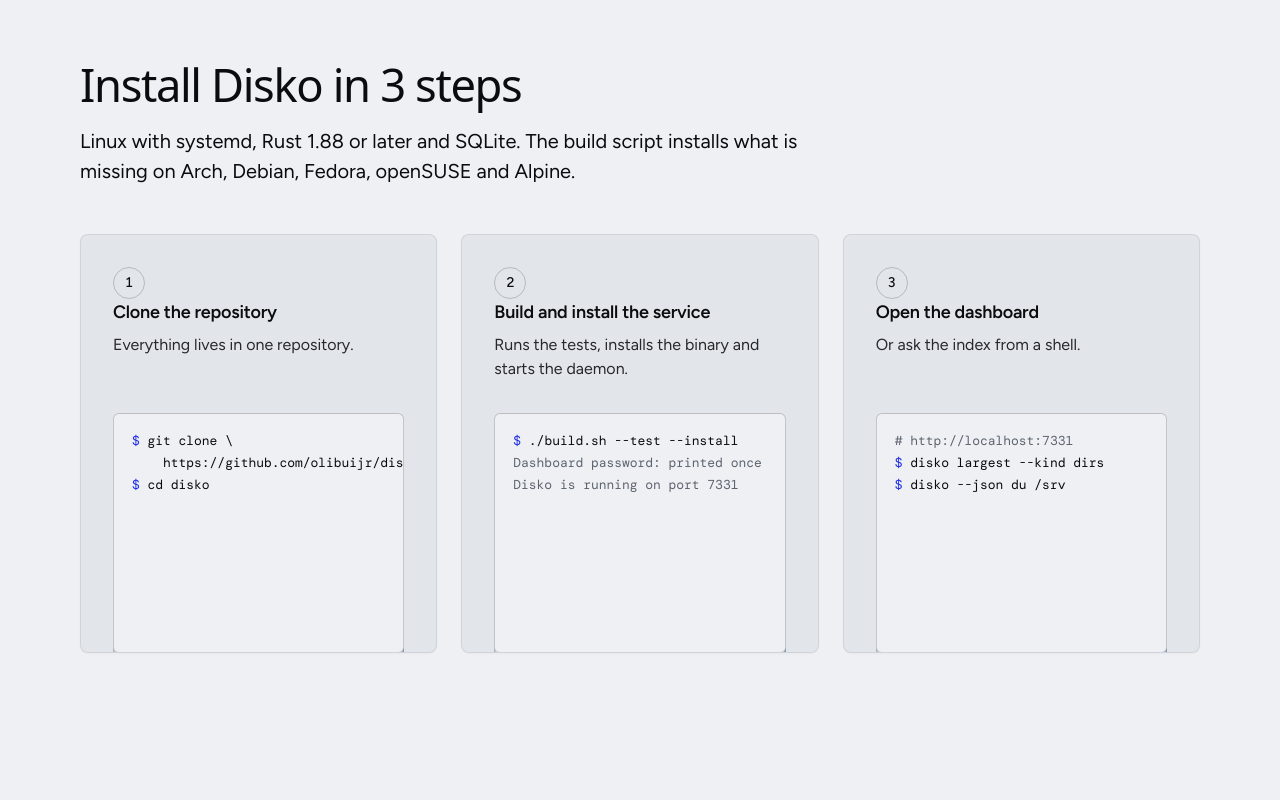
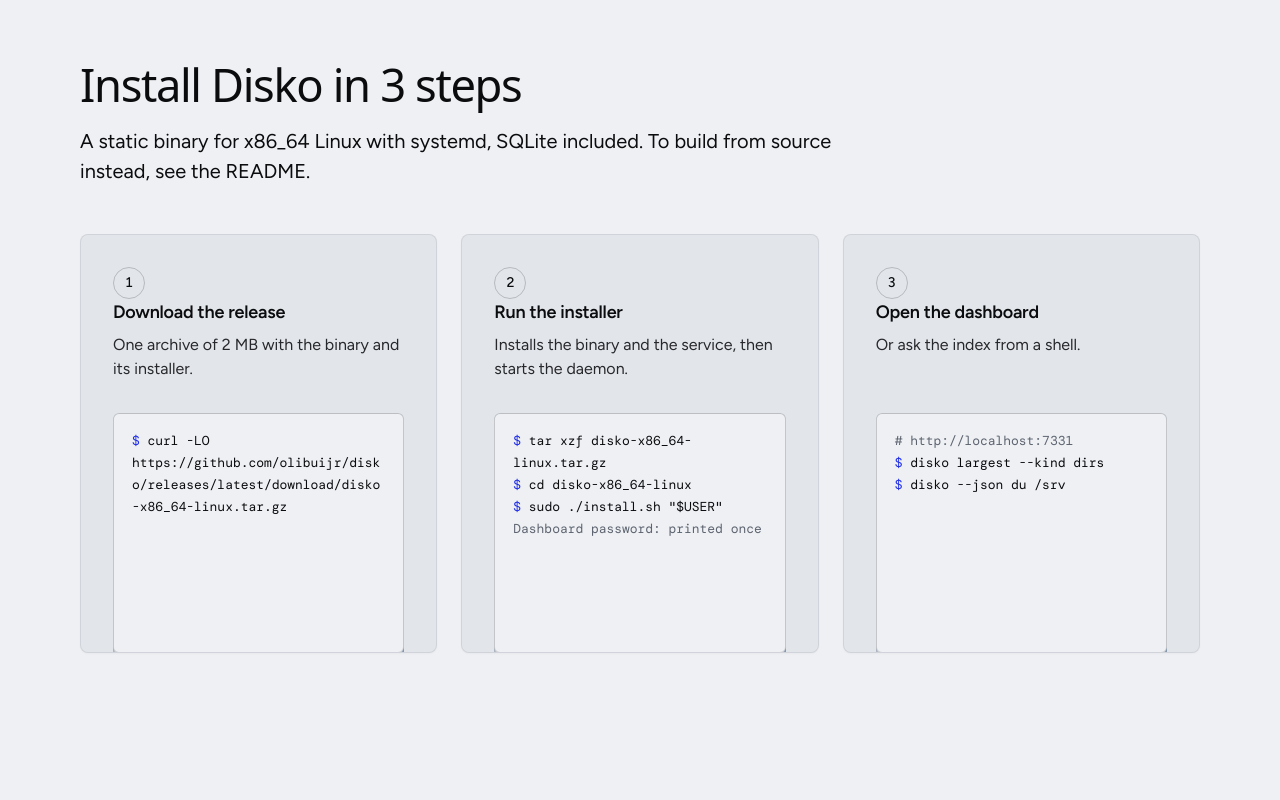
Before and after one commit to olibuijr/disko, a plain HTML site: page site/index.html in a window 1280 px wide. Shown: the part 4060-4860 px from the top of the page. Drawn offline with nearby package versions, Linux system fonts and the light colour scheme; a web font is replaced by a local one.

Commit message:
Ship a static Linux binary on GitHub releases; serve the site at disko.olibuijr.com
release.sh builds an x86_64 musl binary with SQLite compiled in (the new
"bundled" feature), packages it with install.sh and the service unit, and
uploads it with gh. install.sh accepts the binary beside it. The README and
the website install from the latest-release download link, and the site's
canonical address is disko.olibuijr.com.

Co-Authored-By: Claude Opus 5.5 <noreply@anthropic.com>

```diff
--- a/Cargo.toml
+++ b/Cargo.toml
@@ -9,6 +9,10 @@ readme = "README.md"
 keywords = ["filesystem", "disk-usage", "indexer", "daemon", "treemap"]
 categories = ["command-line-utilities", "filesystem"]
 license = "MIT"
+
+[features]
+# Compile SQLite into the binary (used for the static release builds).
+bundled = ["rusqlite/bundled"]
 
 [dependencies]
 anyhow = "1"
--- a/site/index.html
+++ b/site/index.html
@@ -8,9 +8,9 @@
 <meta property="og:type" content="website">
 <meta property="og:title" content="Disko: a live disk-usage index for Linux servers">
 <meta property="og:description" content="Every folder's size, kept current from kernel file events. Free and MIT-licensed.">
-<meta property="og:image" content="https://olibuijr.github.io/disko/share.jpg">
-<meta property="og:url" content="https://olibuijr.github.io/disko/">
-<link rel="canonical" href="https://olibuijr.github.io/disko/">
+<meta property="og:image" content="https://disko.olibuijr.com/share.jpg">
+<meta property="og:url" content="https://disko.olibuijr.com/">
+<link rel="canonical" href="https://disko.olibuijr.com/">
 <meta name="twitter:card" content="summary_large_image">
 <link rel="icon" href="favicon.svg" type="image/svg+xml">
 <meta name="theme-color" content="#eef0f3">
@@ -123,6 +123,7 @@
   #open > .wrap { display: grid; align-content: center; height: 100%; }
   #open .mo-lt__type { font-size: clamp(56px, 13vw, 200px); line-height: .98; letter-spacing: var(--display-tracking-xl); margin: 0; }
   #install .panel { --p-h: 240px; }
+  #install .dk-code { white-space: pre-wrap; overflow-wrap: anywhere; }
   #faq .panel { --p-h: 300px; }
   .dk-stack img { width: 40px; height: 40px; object-fit: contain; flex: none; }
   @media (max-width: 639px) { .ly-collage .dk-tile span { display: none; } }
@@ -390,24 +391,23 @@ deep scan checked 12,318,655 entries in 3,029s
     <div class="wrap">
       <div class="section-head">
         <h2 id="install-h">Install Disko in 3 steps</h2>
-        <p>Linux with systemd, Rust 1.88 or later and SQLite. The build script installs what is missing on Arch, Debian, Fedora, openSUSE and Alpine.</p>
+        <p>A static binary for x86_64 Linux with systemd, SQLite included. To build from source instead, see the README.</p>
       </div>
       <div class="grid">
         <article class="card card--row span-4">
           <span class="step-num">1</span>
-          <h3>Clone the repository</h3>
-          <p>Everything lives in one repository.</p>
-          <div class="panel"><div class="ui ui-panel" style="width:100%"><pre class="dk-code"><span class="p">$</span> git clone \
-    https://github.com/olibuijr/disko.git
-<span class="p">$</span> cd disko</pre></div></div>
+          <h3>Download the release</h3>
+          <p>One archive of 2 MB with the binary and its installer.</p>
+          <div class="panel"><div class="ui ui-panel" style="width:100%"><pre class="dk-code"><span class="p">$</span> curl -LO https://github.com/olibuijr/disko/releases/latest/download/disko-x86_64-linux.tar.gz</pre></div></div>
         </article>
         <article class="card card--row span-4">
           <span class="step-num">2</span>
-          <h3>Build and install the service</h3>
-          <p>Runs the tests, installs the binary and starts the daemon.</p>
-          <div class="panel"><div class="ui ui-panel" style="width:100%"><pre class="dk-code"><span class="p">$</span> ./build.sh --test --install
-<span class="m">Dashboard password: printed once</span>
-<span class="m">Disko is running on port 7331</span></pre></div></div>
+          <h3>Run the installer</h3>
+          <p>Installs the binary and the service, then starts the daemon.</p>
+          <div class="panel"><div class="ui ui-panel" style="width:100%"><pre class="dk-code"><span class="p">$</span> tar xzf disko-x86_64-linux.tar.gz
+<span class="p">$</span> cd disko-x86_64-linux
+<span class="p">$</span> sudo ./install.sh "$USER"
+<span class="m">Dashboard password: printed once</span></pre></div></div>
         </article>
         <article class="card card--row span-4">
           <span class="step-num">3</span>
@@ -454,7 +454,7 @@ deep scan checked 12,318,655 entries in 3,029s
     <div class="closing__cta close--type">
       <div class="section-head">
         <h2 id="close-h">Install Disko</h2>
-        <p>Free, MIT-licensed and built in Rust. One command builds, tests and installs it.</p>
+        <p>Free, MIT-licensed and built in Rust. One download and one install command.</p>
       </div>
       <a class="btn btn--primary btn--xl btn--wide" href="#install">Install Disko<svg class="m-arrow" viewBox="0 0 12 12" aria-hidden="true"><path class="m-arrow__stem" d="M1 6h8"/><path class="m-arrow__head" d="M4.5 2.5 8 6l-3.5 3.5"/></svg></a>
     </div>
```
Also changed, not shown: README.md, 4 other files.
